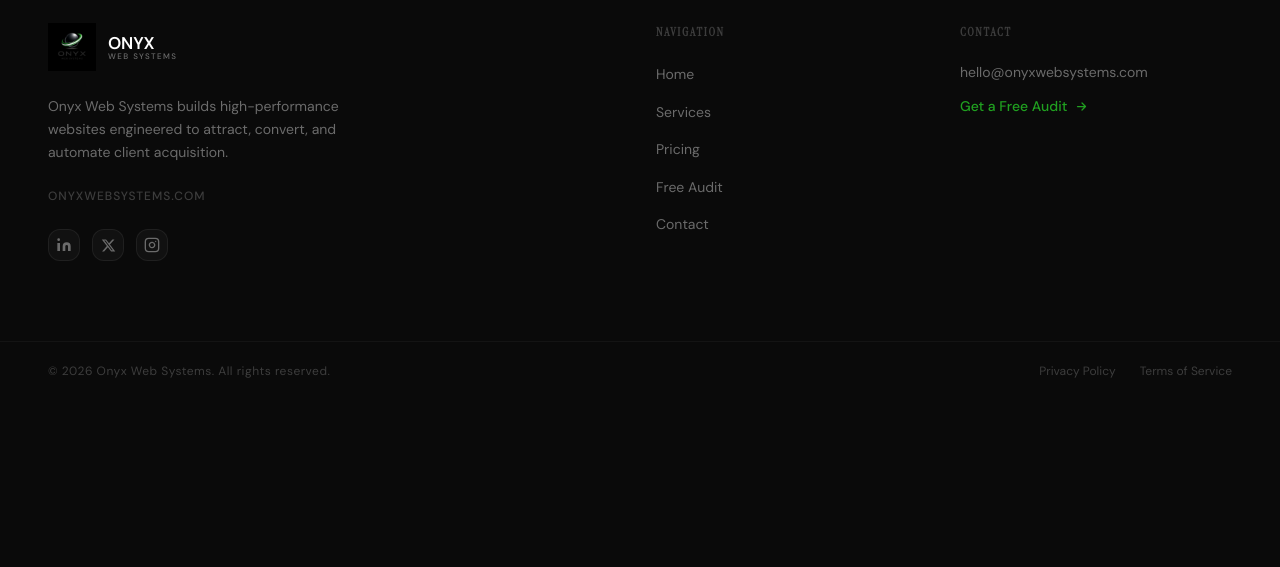
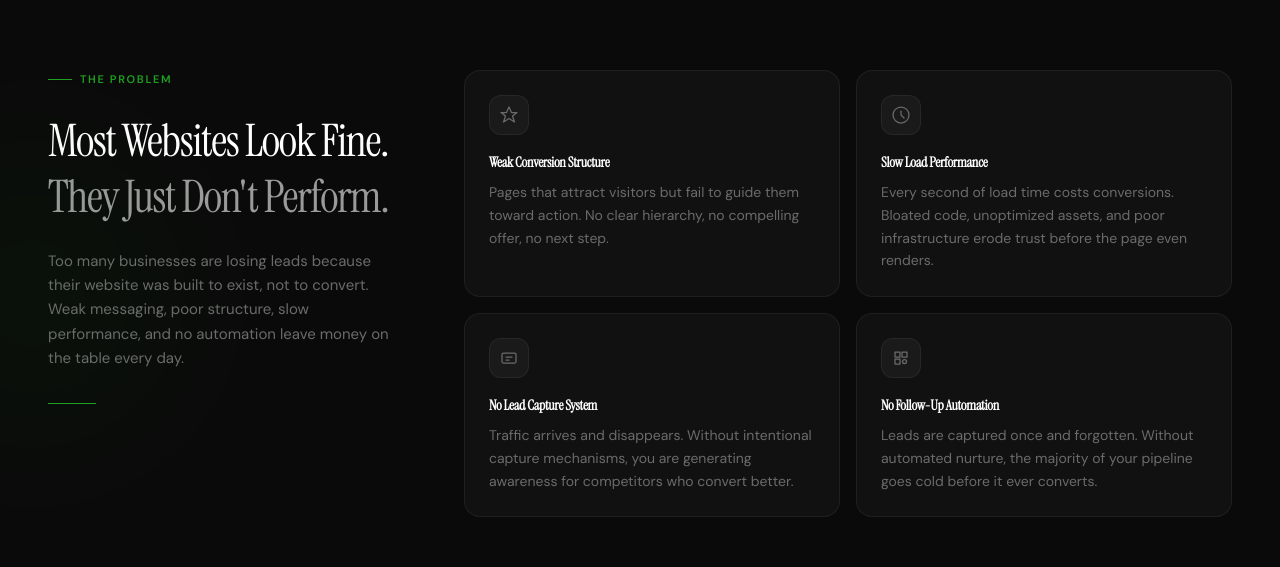
Before and after one commit to onyx-web-systems/onyx-web-systems, a Next.js app: page / in a window 1280 px wide. Shown: the part 858-1425 px from the top of the page. Before the commit the page ends 1258 px from the top, so only its background shows below. Built offline with nearby package versions, Linux system fonts and the light colour scheme.

Commit message:
Create ProblemSection.tsx

```diff
--- /dev/null
+++ b/components/sections/ProblemSection.tsx
@@ -0,0 +1,119 @@
+"use client";
+
+import { motion } from "framer-motion";
+import { cn } from "@/lib/utils";
+import { staggerContainer, staggerItem, viewportConfig } from "@/lib/motion";
+
+const PROBLEMS = [
+  {
+    icon: (
+      <svg width="20" height="20" viewBox="0 0 20 20" fill="none">
+        <path d="M10 2L12.5 7.5H18L13.5 11L15.5 17L10 13.5L4.5 17L6.5 11L2 7.5H7.5L10 2Z"
+          stroke="currentColor" strokeWidth="1.25" strokeLinejoin="round" />
+      </svg>
+    ),
+    title: "Weak Conversion Structure",
+    body: "Pages that attract visitors but fail to guide them toward action. No clear hierarchy, no compelling offer, no next step.",
+  },
+  {
+    icon: (
+      <svg width="20" height="20" viewBox="0 0 20 20" fill="none">
+        <circle cx="10" cy="10" r="8" stroke="currentColor" strokeWidth="1.25" />
+        <path d="M10 6V10L13 13" stroke="currentColor" strokeWidth="1.25" strokeLinecap="round" />
+      </svg>
+    ),
+    title: "Slow Load Performance",
+    body: "Every second of load time costs conversions. Bloated code, unoptimized assets, and poor infrastructure erode trust before the page even renders.",
+  },
+  {
+    icon: (
+      <svg width="20" height="20" viewBox="0 0 20 20" fill="none">
+        <rect x="3" y="5" width="14" height="10" rx="1.5" stroke="currentColor" strokeWidth="1.25" />
+        <path d="M7 9H13M7 12H10" stroke="currentColor" strokeWidth="1.25" strokeLinecap="round" />
+      </svg>
+    ),
+    title: "No Lead Capture System",
+    body: "Traffic arrives and disappears. Without intentional capture mechanisms, you are generating awareness for competitors who convert better.",
+  },
+  {
+    icon: (
+      <svg width="20" height="20" viewBox="0 0 20 20" fill="none">
+        <path d="M4 4h5v5H4zM11 4h5v5h-5zM4 11h5v5H4zM13.5 13.5m-2 0a2 2 0 104 0 2 2 0 10-4 0"
+          stroke="currentColor" strokeWidth="1.25" strokeLinejoin="round" />
+      </svg>
+    ),
+    title: "No Follow-Up Automation",
+    body: "Leads are captured once and forgotten. Without automated nurture, the majority of your pipeline goes cold before it ever converts.",
+  },
+];
+
+export const ProblemSection = () => (
+  <section className="relative py-24 md:py-32 bg-[#0A0A0A] overflow-hidden">
+
+    {/* Subtle left glow */}
+    <div className="absolute top-1/2 -translate-y-1/2 -left-32 w-80 h-80 rounded-full blur-3xl pointer-events-none opacity-[0.04]"
+      style={{ backgroundColor: "#20A020" }} aria-hidden="true" />
+
+    <div className="container-site">
+      <div className="grid grid-cols-1 lg:grid-cols-12 gap-16">
+
+        {/* Left — Header */}
+        <motion.div
+          className="lg:col-span-4 flex flex-col gap-6"
+          initial={{ opacity: 0, y: 24 }}
+          whileInView={{ opacity: 1, y: 0 }}
+          viewport={viewportConfig}
+          transition={{ duration: 0.7, ease: [0.16, 1, 0.3, 1] }}
+        >
+          <p className="eyebrow">The Problem</p>
+          <h2 className="font-display text-white text-balance leading-tight"
+            style={{ fontSize: "clamp(2rem, 3.5vw, 3rem)", letterSpacing: "-0.03em" }}>
+            Most Websites Look Fine.{" "}
+            <span className="text-[#9A9A9A]">They Just Don't Perform.</span>
+          </h2>
+          <p className="text-[#6B6B6B] leading-relaxed" style={{ fontSize: "0.9375rem" }}>
+            Too many businesses are losing leads because their website was built to exist,
+            not to convert. Weak messaging, poor structure, slow performance, and no
+            automation leave money on the table every day.
+          </p>
+
+          {/* Accent line */}
+          <div className="w-12 h-px mt-2" style={{ backgroundColor: "#20A020" }} />
+        </motion.div>
+
+        {/* Right — Cards */}
+        <motion.div
+          className="lg:col-span-8 grid grid-cols-1 sm:grid-cols-2 gap-4"
+          variants={staggerContainer(0.1, 0.2)}
+          initial="hidden"
+          whileInView="visible"
+          viewport={viewportConfig}
+        >
+          {PROBLEMS.map((p) => (
+            <motion.div
+              key={p.title}
+              variants={staggerItem}
+              className={cn(
+                "group relative flex flex-col gap-4 p-6 rounded-xl",
+                "border border-white/[0.06] bg-[#111111]",
+                "hover:border-[rgba(32,160,32,0.2)] hover:-translate-y-0.5",
+                "transition-all duration-300"
+              )}
+            >
+              {/* Icon */}
+              <div className="flex items-center justify-center w-10 h-10 rounded-lg text-[#6B6B6B] group-hover:text-[#20A020] transition-colors duration-300"
+                style={{ backgroundColor: "rgba(255,255,255,0.04)", border: "1px solid rgba(255,255,255,0.06)" }}>
+                {p.icon}
+              </div>
+
+              <div className="flex flex-col gap-2">
+                <h3 className="text-white font-semibold text-sm tracking-tight">{p.title}</h3>
+                <p className="text-[#6B6B6B] text-sm leading-relaxed">{p.body}</p>
+              </div>
+            </motion.div>
+          ))}
+        </motion.div>
+      </div>
+    </div>
+  </section>
+);
```
